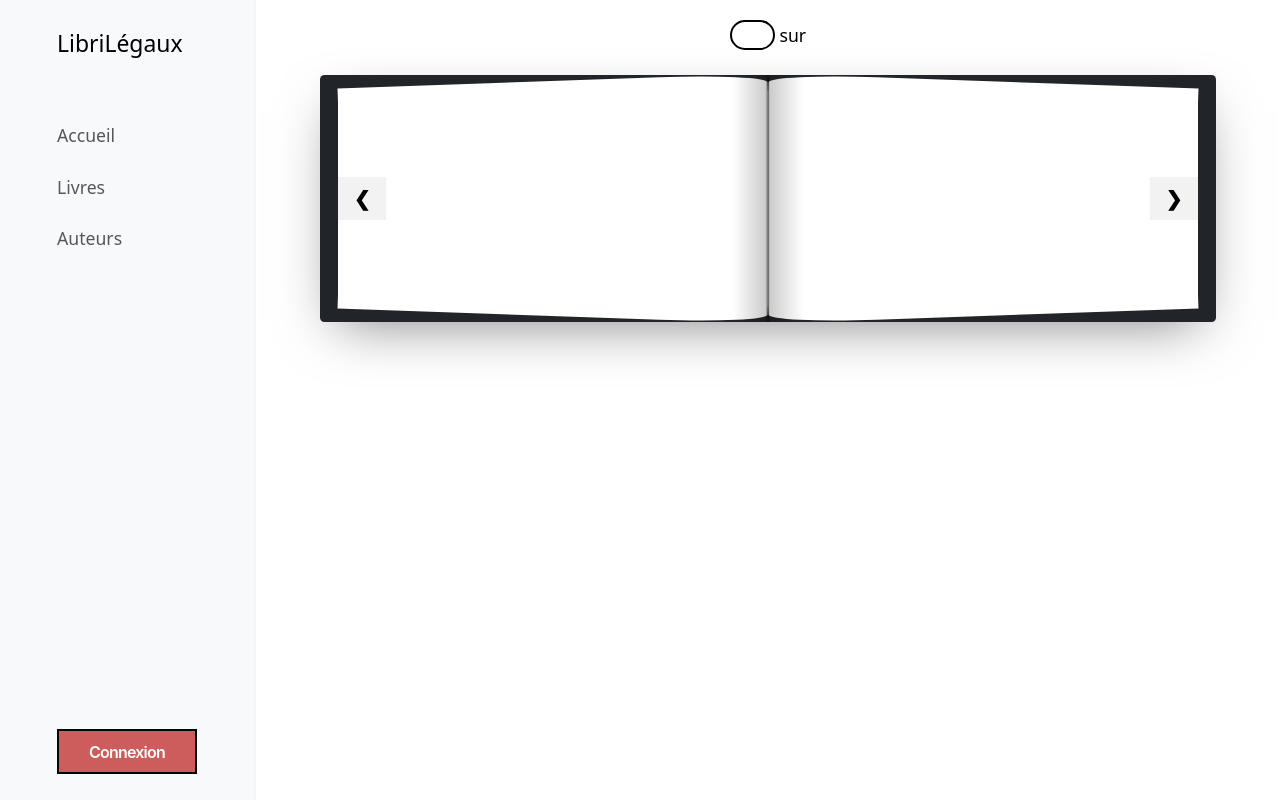
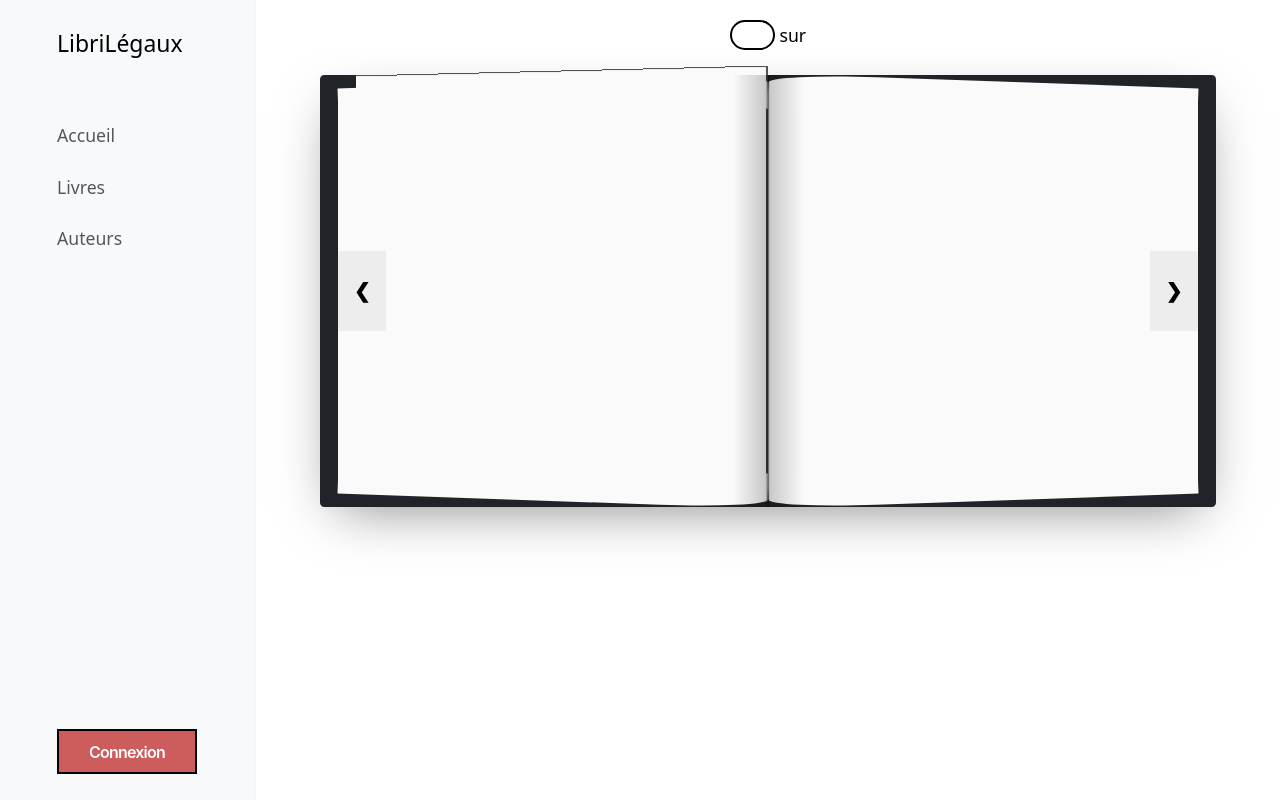
Before and after one commit to salaahl/local_library_by_django, a Django app: template catalog/templates/books_instances/book_instance_read.html in a window 1280 px wide. Run offline with Django 3.2, Linux system fonts and the light colour scheme; the template is opened without the code that fills it, so the values that code supplies are empty.

Commit message:
finalisation du lecteur

```diff
--- a/catalog/static/css/book_instance_read.css
+++ b/catalog/static/css/book_instance_read.css
@@ -34,7 +34,7 @@ button {
   margin: 2em auto 4em auto;
   padding: 2em 0;
   color: #000;
-  background: #fff;
+  background: white;
   box-shadow: rgba(0, 0, 0, 0.5) 0 1em 3em;
 }
 
@@ -110,6 +110,7 @@ button {
   #canvas-container {
     display: flex;
     justify-content: space-between;
+    min-height: 50vh;
     margin: -2.1em 0;
   }
 
@@ -118,6 +119,7 @@ button {
     display: block;
     height: auto;
     width: 50%;
+    z-index: 1;
   }
 
   .open-book header {
@@ -128,6 +130,7 @@ button {
   .open-book {
     position: relative;
     margin: 1em;
+    filter: brightness(0.98); /* Améliorer le confort de lecture */
     z-index: 0;
   }
 
@@ -172,7 +175,7 @@ button {
   .open-book header:after,
   .open-book footer:before,
   .open-book footer:after {
-    background: #fff;
+    background: white;
     border-radius: 25%;
     content: "";
     height: 2em;
@@ -208,6 +211,7 @@ button {
   .open-book header:before,
   .open-book header:after {
     top: -2.65em;
+    background: linear-gradient(to bottom, white 30%, white 70%);
   }
 
   .open-book header:before,
@@ -233,6 +237,7 @@ button {
   .open-book footer:before,
   .open-book footer:after {
     bottom: -2.65em;
+    background: linear-gradient(to top, white 30%, white 70%);
   }
 
   .open-book header > *:last-child,
@@ -244,4 +249,246 @@ button {
   #next {
     top: 40%;
   }
+
+  .flip.start-animation {
+    animation-play-state: running !important;
+  }
+
+  .flips {
+    transform-style: preserve-3d;
+    position: absolute;
+    left: 50%;
+    z-index: 1;
+    top: 0px;
+    height: 100%;
+    width: 50%;
+    background-color: white;
+  }
+
+  .flip {
+    width: 100%;
+    height: 100%;
+    position: absolute;
+    top: -100%;
+    transform-origin: 100% 100%;
+    right: 100%;
+    background-color: white;
+    border: solid #555;
+    border-width: 2px 0;
+    perspective: 4200px;
+    perspective-origin: center;
+    transform-style: preserve-3d;
+    animation-play-state: paused !important;
+  }
+
+  .flip::after {
+    content: "";
+    position: absolute;
+    top: 0;
+    right: 0;
+    width: 100%;
+    height: 100%;
+    transform-origin: center;
+  }
+
+  /* Flips Animation */
+  .flip.flip1 {
+    right: 50%;
+    animation: flip1 1s infinite ease-in-out;
+    border-width: 2px 2px 2px 0;
+    margin-top: calc(-4em + 10px);
+    height: calc(200% + 4em);
+    right: 100%;
+    width: 10%;
+  }
+
+  /* Flips Animation */
+  .flip.flip1.alt {
+    animation: flip1-alt 1s infinite ease-in-out;
+  }
+
+  .flip:not(.flip1) {
+    right: 100%;
+    top: 0;
+    transform-origin: right;
+    animation: flip2 1s ease-in-out infinite;
+  }
+
+  .flip:not(.flip1).alt {
+    animation: flip2-alt 1s ease-in-out infinite;
+  }
+
+  /* Flips 2 to 10 */
+  .flip.flip2::after {
+    animation: nextFlip2 1s infinite steps(1);
+  }
+  .flip.flip3::after {
+    animation: nextFlip3 1s infinite steps(1);
+  }
+  .flip.flip4::after {
+    animation: nextFlip4 1s infinite steps(1);
+  }
+  .flip.flip5::after {
+    animation: nextFlip5 1s infinite steps(1);
+  }
+  .flip.flip6::after {
+    animation: nextFlip6 1s infinite steps(1);
+  }
+  .flip.flip7::after {
+    animation: nextFlip7 1s infinite steps(1);
+  }
+  .flip.flip8::after {
+    animation: nextFlip8 1s infinite steps(1);
+  }
+  .flip.flip9::after {
+    animation: nextFlip9 1s infinite steps(1);
+  }
+  .flip.flip10::after {
+    animation: nextFlip10 1s infinite steps(1);
+  }
 }
+
+/* Keyframes for individual flips */
+@keyframes flip1 {
+  0%,
+  20% {
+    transform: rotateX(60deg) rotateY(0deg);
+  }
+  80%,
+  100% {
+    transform: rotateX(60deg) rotateY(180deg);
+  }
+}
+
+@keyframes flip2 {
+  0%,
+  20% {
+    transform: rotateY(0deg) translateY(0px);
+  }
+  50% {
+    transform: rotateY(-15deg) translateY(0px);
+  }
+}
+
+/* Alternates keyframes for individual flips */
+@keyframes flip1-alt {
+  0%,
+  20% {
+    transform: rotateX(60deg) rotateY(180deg);
+  }
+  80%,
+  100% {
+    transform: rotateX(60deg) rotateY(0deg);
+  }
+}
+
+@keyframes flip2-alt {
+  0%,
+  20% {
+    transform: rotateY(0deg) translateY(0px);
+  }
+  50% {
+    transform: rotateY(-5deg) translateY(0px);
+  }
+}
+
+/* Keyframes for dynamic flip rotation (2-10) */
+@keyframes nextFlip2 {
+  0% {
+    transform: rotateY(0deg);
+  }
+  10.5% {
+    transform: rotateY(180deg);
+  }
+  20% {
+    transform: rotateY(0deg);
+  }
+}
+@keyframes nextFlip3 {
+  0% {
+    transform: rotateY(0deg);
+  }
+  11% {
+    transform: rotateY(180deg);
+  }
+  20% {
+    transform: rotateY(0deg);
+  }
+}
+@keyframes nextFlip4 {
+  0% {
+    transform: rotateY(0deg);
+  }
+  11.5% {
+    transform: rotateY(180deg);
+  }
+  20% {
+    transform: rotateY(0deg);
+  }
+}
+@keyframes nextFlip5 {
+  0% {
+    transform: rotateY(0deg);
+  }
+  12% {
+    transform: rotateY(180deg);
+  }
+  20% {
+    transform: rotateY(0deg);
+  }
+}
+@keyframes nextFlip6 {
+  0% {
+    transform: rotateY(0deg);
+  }
+  12.5% {
+    transform: rotateY(180deg);
+  }
+  20% {
+    transform: rotateY(0deg);
+  }
+}
+@keyframes nextFlip7 {
+  0% {
+    transform: rotateY(0deg);
+  }
+  13% {
+    transform: rotateY(180deg);
+  }
+  20% {
+    transform: rotateY(0deg);
+  }
+}
+@keyframes nextFlip8 {
+  0% {
+    transform: rotateY(0deg);
+  }
+  13.5% {
+    transform: rotateY(180deg);
+  }
+  20% {
+    transform: rotateY(0deg);
+  }
+}
+@keyframes nextFlip9 {
+  0% {
+    transform: rotateY(0deg);
+  }
+  14% {
+    transform: rotateY(180deg);
+  }
+  20% {
+    transform: rotateY(0deg);
+  }
+}
+@keyframes nextFlip10 {
+  0% {
+    transform: rotateY(0deg);
+  }
+  14.5% {
+    transform: rotateY(180deg);
+  }
+  20% {
+    transform: rotateY(0deg);
+  }
+}
--- a/catalog/static/js/book_instance_read.js
+++ b/catalog/static/js/book_instance_read.js
@@ -10,7 +10,7 @@ window.addEventListener("DOMContentLoaded", (event) => {
     pageNum = parseFloat(document.getElementById("bookmark").value) || 1,
     pageRendering = false,
     pageNumPending = null,
-    scale = 2,
+    scale = 3,
     canvas1 = document.getElementById("canvas1"),
     canvas2 = document.getElementById("canvas2"),
     ctx1 = canvas1.getContext("2d"),
@@ -43,7 +43,12 @@ window.addEventListener("DOMContentLoaded", (event) => {
       canvas.classList.add("fade-out");
     });
 
-    setTimeout(() => {
+    document.querySelectorAll(".flip").forEach((flip) => {
+      flip.classList.add("start-animation");
+    });
+
+    setTimeout(
+      () => {
         // Render the left page
         var renderLeft = renderPage(startPage, canvas1, ctx1);
 
@@ -69,9 +74,14 @@ window.addEventListener("DOMContentLoaded", (event) => {
           canvas.classList.remove("fade-out");
         });
 
+        document.querySelectorAll(".flip").forEach((flip) => {
+          flip.classList.remove("start-animation");
+        });
         // Update the current page number input
         document.getElementById("page_num").value = startPage;
-    }, 500);
+      },
+      window.innerWidth > 1023 ? 1000 : 500
+    );
   }
 
   /**
@@ -92,6 +102,9 @@ window.addEventListener("DOMContentLoaded", (event) => {
     if (pageNum <= 1) {
       return;
     }
+    document.querySelectorAll(".flip").forEach((flip) => {
+      flip.classList.remove("alt");
+    });
     pageNum = Math.max(1, pageNum - (window.innerWidth > 1023 ? 2 : 1)); // Move back by 2 pages if wide
     queueRenderPages(pageNum);
   }
@@ -104,6 +117,9 @@ window.addEventListener("DOMContentLoaded", (event) => {
     if (pageNum >= pdfDoc.numPages) {
       return;
     }
+    document.querySelectorAll(".flip").forEach((flip) => {
+      flip.classList.add("alt");
+    });
     pageNum = Math.min(
       pdfDoc.numPages,
       pageNum + (window.innerWidth > 1023 ? 2 : 1)
--- a/catalog/templates/books_instances/book_instance_read.html
+++ b/catalog/templates/books_instances/book_instance_read.html
@@ -4,7 +4,7 @@
 
 {% block css %}
 {% load static %}
-<link rel="stylesheet" href="{% static 'css/book_instance_read.css' %}">
+<link rel="stylesheet" href="{% static 'css/book_instance_read.css' %}" />
 {% endblock %}
 
 {% block content %}
@@ -22,11 +22,44 @@
         <article id="canvas-container">
           <button id="prev">❮</button>
           <button id="next">❯</button>
+          <div class="flips">
+            <div class="flip flip1">
+              <div class="flip flip2">
+                <div class="flip flip3">
+                  <div class="flip flip4">
+                    <div class="flip flip5">
+                      <div class="flip flip6">
+                        <div class="flip flip7">
+                          <div class="flip flip8">
+                            <div class="flip flip9">
+                              <div class="flip flip10"></div>
+                            </div>
+                          </div>
+                        </div>
+                      </div>
+                    </div>
+                  </div>
+                </div>
+              </div>
+            </div>
+          </div>
           <canvas id="canvas1"></canvas>
           <canvas id="canvas2"></canvas>
-          <input type="hidden" id="pdf-url" value="{{ book_instance.pdf_file.url }}" />
-          <input type="hidden" id="bookmark" value="{{ book_instance.bookmark }}" />
-          <input type="hidden" id="bookmark-url" value="{% url 'book_instance-bookmark' book_instance.id %}" />
+          <input
+            type="hidden"
+            id="pdf-url"
+            value="{{ book_instance.pdf_file.url }}"
+          />
+          <input
+            type="hidden"
+            id="bookmark"
+            value="{{ book_instance.bookmark }}"
+          />
+          <input
+            type="hidden"
+            id="bookmark-url"
+            value="{% url 'book_instance-bookmark' book_instance.id %}"
+          />
         </article>
         <footer></footer>
       </section>
```
Lines whose indentation alone changed are shown as unchanged.
